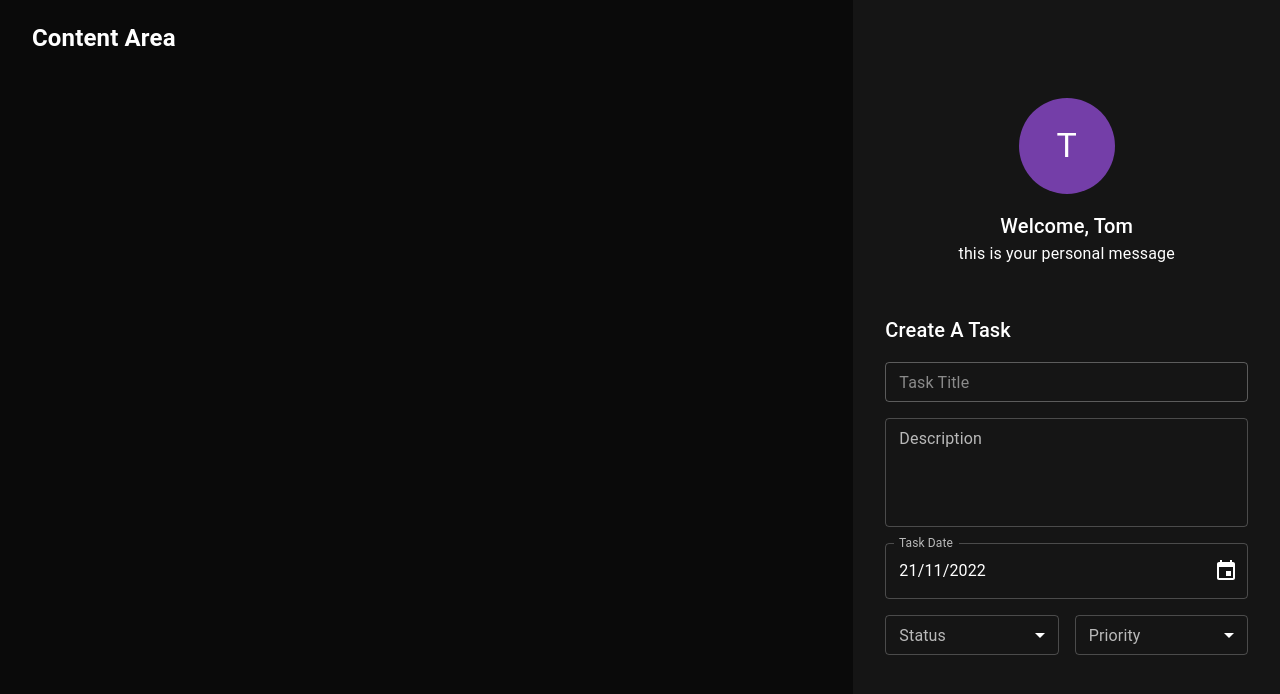
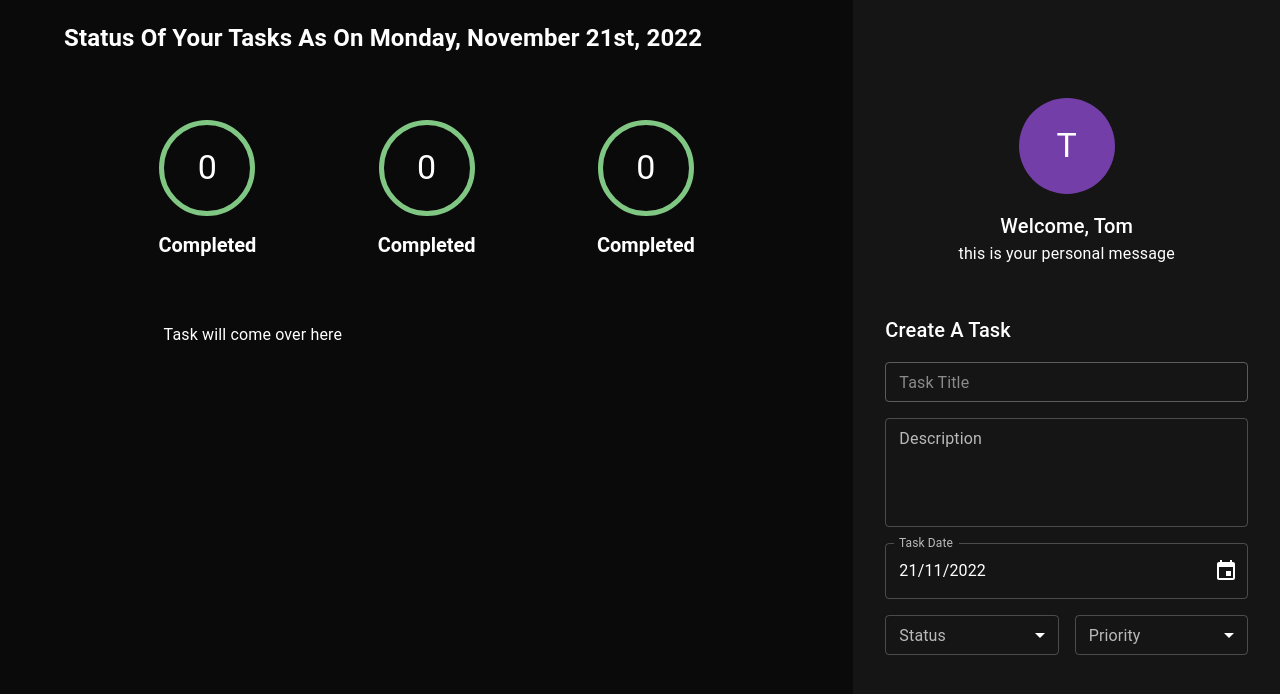
Before and after one commit to saqlainabbas777/todo-application-fullstack, a React (Create React App) app in the folder client-app/: page / in a window 1280 px wide. Shown: the top 694 px of the page. Built offline with nearby package versions, Linux system fonts and the light colour scheme.

Commit message:
taskArea taskCounter UI completed

```diff
--- a/client-app/src/components/taskArea/taskArea.tsx
+++ b/client-app/src/components/taskArea/taskArea.tsx
@@ -1,10 +1,43 @@
 import React, {FC, ReactElement} from "react";
-import {Grid} from "@mui/material";
+import {Box, Grid} from "@mui/material";
+import {format} from "date-fns";
+import {TaskCounter} from "../taskCounter/taskCounter";
 
 export const TaskArea: FC = (): ReactElement => {
     return (
         <Grid item md={8} px={4}>
-            <h2>Content Area</h2>
+            <Box mb={8} px={4}>
+                <h2>Status Of Your Tasks As On {format(new Date(), 'PPPP')}</h2>
+            </Box>
+            <Grid
+                container
+                display={'flex'}
+                justifyContent={'center'}
+            >
+                <Grid
+                    item
+                    display={'flex'}
+                    flexDirection={'row'}
+                    justifyContent={'space-around'}
+                    alignItems={'center'}
+                    md={10}
+                    xs={12}
+                    mb={8}
+                >
+                    <TaskCounter/>
+                    <TaskCounter/>
+                    <TaskCounter/>
+                </Grid>
+                <Grid
+                    item
+                    display={'flex'}
+                    flexDirection={'column'}
+                    xs={10}
+                    md={8}
+                >
+                    <Box>Task will come over here</Box>
+                </Grid>
+            </Grid>
         </Grid>
     )
 }
--- /dev/null
+++ b/client-app/src/components/taskCounter/helpers/emitCorrectBorderColor.ts
@@ -0,0 +1,13 @@
+import {TaskCounterStatusType} from "../interfaces/ITaskCounter";
+import {Status} from "../../createTaskFrom/enums/Status";
+
+export const EmitCorrectBorderColor = (status: TaskCounterStatusType): string => {
+    switch (status) {
+        case Status.todo:
+            return 'error.light';
+        case Status.inProgress:
+            return 'warning.light'
+        case Status.completed:
+            return 'success.light'
+    }
+}
--- /dev/null
+++ b/client-app/src/components/taskCounter/helpers/emitCorrectLabel.ts
@@ -0,0 +1,13 @@
+import {TaskCounterStatusType} from "../interfaces/ITaskCounter";
+import {Status} from "../../createTaskFrom/enums/Status";
+
+export const EmitCorrectLabel = (status: TaskCounterStatusType): string => {
+    switch (status) {
+        case Status.todo:
+            return `Todo's`;
+        case Status.inProgress:
+            return `In Progress`;
+        case Status.completed:
+            return `Completed`;
+    }
+}
--- /dev/null
+++ b/client-app/src/components/taskCounter/interfaces/ITaskCounter.ts
@@ -0,0 +1,8 @@
+import {Status} from "../../createTaskFrom/enums/Status";
+
+export type TaskCounterStatusType = Status.todo | Status.inProgress | Status.completed;
+
+export interface ITaskCounter {
+    count?: number;
+    status?: TaskCounterStatusType;
+}
--- /dev/null
+++ b/client-app/src/components/taskCounter/taskCounter.tsx
@@ -0,0 +1,47 @@
+import React, {FC, ReactElement} from "react";
+import {Avatar, Box, Typography} from "@mui/material";
+import {ITaskCounter} from "./interfaces/ITaskCounter";
+import {Status} from "../createTaskFrom/enums/Status";
+import {EmitCorrectBorderColor} from "./helpers/emitCorrectBorderColor";
+import {EmitCorrectLabel} from "./helpers/emitCorrectLabel";
+import PropTypes from "prop-types";
+
+export const TaskCounter: FC<ITaskCounter> = (props): ReactElement => {
+    const {status = Status.completed, count = 0} = props;
+    return (
+        <>
+            <Box
+                display={'flex'}
+                flexDirection={'column'}
+                justifyContent={'center'}
+                alignItems={'center'}
+            >
+                <Avatar
+                    sx={{
+                        backgroundColor: 'transparent',
+                        border: '5px solid',
+                        width: '96px',
+                        height: '96px',
+                        marginBottom: '16px',
+                        borderColor: EmitCorrectBorderColor(status)
+                    }}
+                >
+                    <Typography color={'#ffffff'} variant={'h4'}>{count}</Typography>
+                </Avatar>
+                <Typography
+                    color={'#ffffff'}
+                    fontWeight={'bold'}
+                    fontSize={'20px'}
+                    variant={'h5'}
+                >
+                    {EmitCorrectLabel(status)}
+                </Typography>
+            </Box>
+        </>
+    )
+}
+
+TaskCounter.propTypes = {
+    count: PropTypes.number,
+    status: PropTypes.oneOf([Status.todo, Status.inProgress, Status.completed])
+}
```
